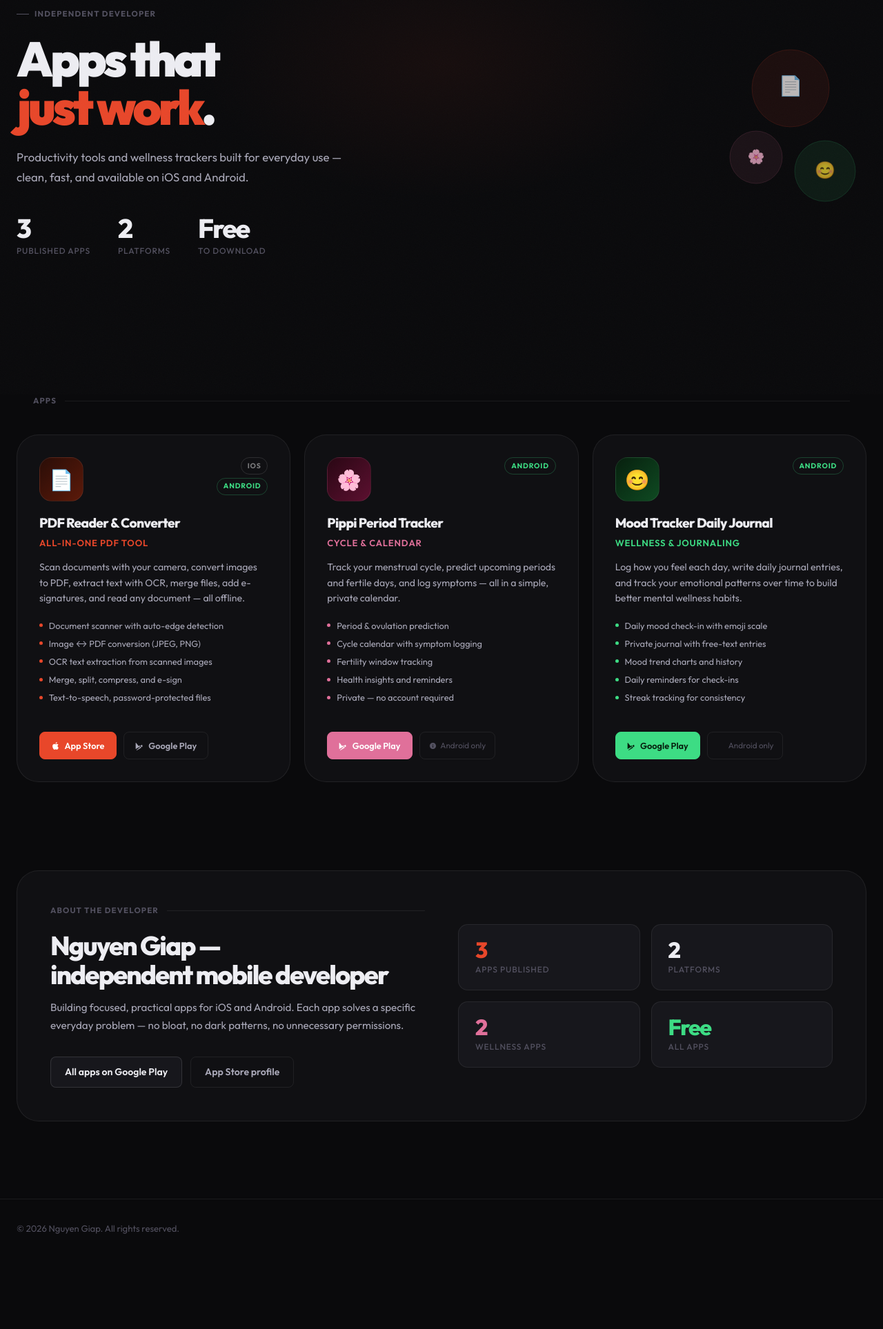
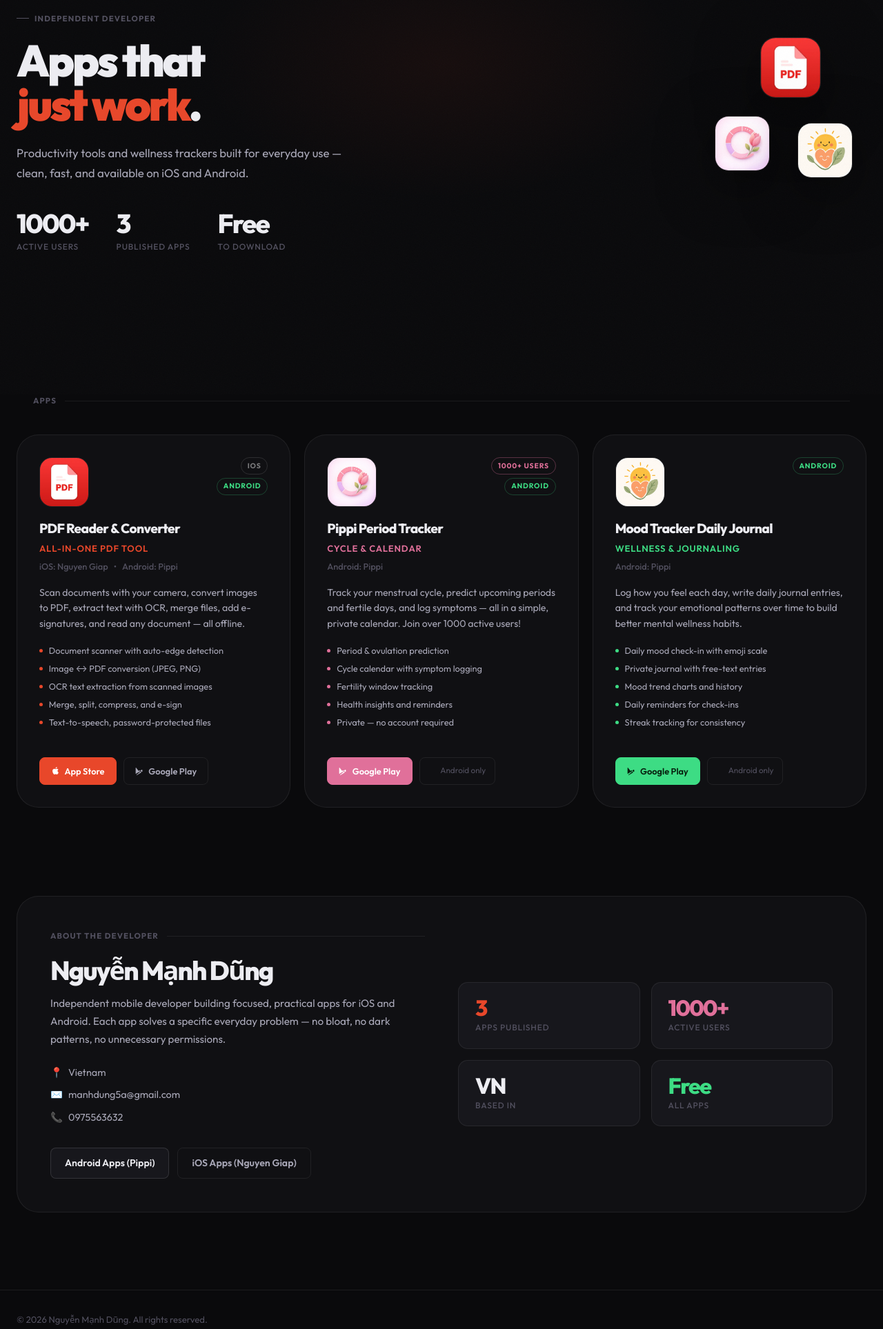
Before and after one commit to Manh-Dung/Manh-Dung.github.io, a plain HTML site: page index.html in a window 1280 px wide. Shown: the part 228-2155 px from the top of the page at 69% size. Before the commit the page ends 2052 px from the top, so only its background shows below. Drawn offline with Linux system fonts and the light colour scheme.

Commit message:
refactor: update personal branding, replace SVG orbs with image assets, and improve site layout

```diff
--- a/index.html
+++ b/index.html
@@ -3,9 +3,9 @@
 <head>
     <meta charset="UTF-8">
     <meta name="viewport" content="width=device-width, initial-scale=1.0">
-    <title>Nguyen Giap — Mobile Apps: PDF, Period Tracker & Mood Journal</title>
-    <meta name="description" content="Apps by Nguyen Giap. PDF Reader & Converter, Pippi Period Tracker, and Mood Tracker Daily Journal — productivity and wellness tools for iOS and Android.">
-    <meta property="og:title" content="Nguyen Giap — Mobile Apps">
+    <title>Nguyễn Mạnh Dũng — Mobile Apps: PDF, Period Tracker & Mood Journal</title>
+    <meta name="description" content="Apps by Nguyễn Mạnh Dũng. PDF Reader & Converter, Pippi Period Tracker, and Mood Tracker Daily Journal. Available on iOS and Android.">
+    <meta property="og:title" content="Nguyễn Mạnh Dũng — Mobile Apps">
     <meta property="og:description" content="PDF Reader & Converter, Pippi Period Tracker, Mood Tracker Daily Journal. Available on iOS and Android.">
     <meta property="og:type" content="website">
     <meta name="twitter:card" content="summary_large_image">
@@ -30,9 +30,7 @@
             --accent-dim: rgba(232,71,42,0.14);
             --accent-glow:rgba(232,71,42,0.22);
             --green:      #3ddc84;
-            --green-dim:  rgba(61,220,132,0.12);
             --pink:       #e0709a;
-            --pink-dim:   rgba(224,112,154,0.12);
             --font:       'Outfit', system-ui, -apple-system, sans-serif;
             --max-w:      1240px;
             --r-sm:       8px;
@@ -121,8 +119,8 @@
         }
         .hero-tag span { width:18px; height:1px; background:var(--fg-3); display:inline-block; }
         .hero-h1 {
-            font-size:clamp(2.8rem,5.5vw,5rem);
-            font-weight:900; letter-spacing:-.06em; line-height:1;
+            font-size:clamp(2.8rem,5vw,4.5rem);
+            font-weight:900; letter-spacing:-.05em; line-height:1;
             color:var(--fg); margin-bottom:1.5rem; text-wrap:balance;
         }
         .hero-h1 b { font-weight:900; color:var(--accent); }
@@ -137,7 +135,15 @@
         .hero-count-label { font-size:.75rem; color:var(--fg-3); margin-top:.25rem; font-weight:500; text-transform:uppercase; letter-spacing:.07em; }
 
         .hero-orbs { position:relative; width:220px; flex-shrink:0; }
-        .hero-orbs svg { display:block; }
+        .hero-orbs img {
+            width: 80px; height: 80px; border-radius: 20px;
+            position: absolute; object-fit: cover;
+            border: 1px solid rgba(255,255,255,0.1);
+            filter: drop-shadow(0 20px 40px rgba(0,0,0,0.5));
+        }
+        .hero-orbs .orb-1 { top: 0; left: 70px; transform: scale(1.1); }
+        .hero-orbs .orb-2 { top: 110px; left: 0px; }
+        .hero-orbs .orb-3 { top: 120px; left: 120px; }
 
         /* Ambient glow */
         .hero::before {
@@ -200,13 +206,11 @@
 
         .app-card-top { position:relative; z-index:1; display:flex; align-items:flex-start; justify-content:space-between; gap:1rem; }
         .app-icon-wrap {
-            width:64px; height:64px; border-radius:18px; flex-shrink:0; overflow:hidden;
-            display:flex; align-items:center; justify-content:center; font-size:1.8rem;
+            width:72px; height:72px; border-radius:18px; flex-shrink:0; overflow:hidden;
+            display:flex; align-items:center; justify-content:center;
             border:1px solid var(--border);
         }
-        .app-icon-wrap.pdf    { background:linear-gradient(135deg,#2a0d07,#5c1a0a); }
-        .app-icon-wrap.period { background:linear-gradient(135deg,#2a0714,#5c1030); }
-        .app-icon-wrap.mood   { background:linear-gradient(135deg,#07200e,#0f4a22); }
+        .app-icon-wrap img { width: 100%; height: 100%; object-fit: cover; }
 
         .app-platform-badges { display:flex; flex-direction:column; align-items:flex-end; gap:.3rem; }
         .app-plat {
@@ -215,6 +219,7 @@
         }
         .app-plat.ios    { border-color:rgba(255,255,255,.12); color:rgba(255,255,255,.45); }
         .app-plat.android{ border-color:rgba(61,220,132,.25); color:var(--green); }
+        .app-plat.highlight { border-color:rgba(224,112,154,.35); color:var(--pink); }
 
         .app-card-body { position:relative; z-index:1; flex:1; }
         .app-name {
@@ -225,6 +230,11 @@
             font-size:.82rem; font-weight:600; letter-spacing:.06em; text-transform:uppercase;
             margin-bottom:.85rem;
         }
+        .app-publisher {
+            font-size: .8rem; color: var(--fg-3); font-weight: 500;
+            display: flex; gap: 0.5rem; margin-top: -0.5rem; margin-bottom: 1rem;
+        }
+
         .app-tagline.pdf    { color:var(--accent); }
         .app-tagline.period { color:var(--pink); }
         .app-tagline.mood   { color:var(--green); }
@@ -265,7 +275,6 @@
         }
         .app-link.ghost:hover { background:rgba(255,255,255,.05); border-color:var(--border-hover); color:var(--fg); }
 
-        /* iOS only tag */
         .app-ios-note {
             font-size:.73rem; color:var(--fg-3); padding:.45rem .8rem;
             border:1px solid var(--border); border-radius:var(--r-sm);
@@ -287,7 +296,16 @@
             font-size:clamp(1.6rem,3vw,2.4rem); font-weight:800; letter-spacing:-.05em; line-height:1.1;
             margin-bottom:.85rem; text-wrap:balance;
         }
-        .dev-desc { font-size:.95rem; color:var(--fg-2); line-height:1.7; margin-bottom:2rem; }
+        .dev-desc { font-size:.95rem; color:var(--fg-2); line-height:1.7; margin-bottom:1.5rem; }
+        .dev-contact {
+            list-style: none; display: flex; flex-direction: column; gap: 0.6rem; margin-bottom: 2rem;
+            font-size: .9rem; color: var(--fg-2);
+        }
+        .dev-contact li { display: flex; align-items: center; gap: 0.5rem; }
+        .dev-contact span { color: var(--fg-3); }
+        .dev-contact a { color: var(--fg-2); text-decoration: none; }
+        .dev-contact a:hover { color: var(--fg); }
+
         .dev-links { display:flex; gap:.75rem; flex-wrap:wrap; }
         .dev-link {
             display:inline-flex; align-items:center; gap:.4rem;
@@ -368,17 +386,17 @@
 
     <nav aria-label="Site navigation">
         <div class="nav-inner">
-            <a href="/" class="nav-brand" aria-label="Nguyen Giap apps home">
-                <div class="nav-avatar" aria-hidden="true">NG</div>
+            <a href="/" class="nav-brand" aria-label="Nguyễn Mạnh Dũng apps home">
+                <div class="nav-avatar" aria-hidden="true">ND</div>
                 <div>
-                    <div class="nav-name">Nguyen Giap</div>
+                    <div class="nav-name">Nguyễn Mạnh Dũng</div>
                     <div class="nav-sub">Mobile Developer</div>
                 </div>
             </a>
             <a href="https://play.google.com/store/apps/dev?id=8268045918209277975"
                class="nav-store-link" target="_blank" rel="noopener noreferrer">
                 <svg width="14" height="14" viewBox="0 0 24 24" fill="currentColor" aria-hidden="true"><path d="M3.18 23.76c.33.18.7.22 1.05.1l12.3-7.1-2.63-2.63-10.72 9.63zm-1.41-20.3C1.46 3.93 1.25 4.5 1.25 5.2v13.6c0 .7.21 1.27.52 1.74l.1.09 7.62-7.62v-.18l-7.72-9.37zm17.44 6.91l-2.18-1.26-2.94 2.95 2.94 2.95 2.2-1.27c.63-.36.63-1.01 0-1.37zm-15.45 8.68 10.36-5.98-2.63-2.64-7.73 8.62z"/></svg>
-                Google Play
+                Pippi on Google Play
             </a>
         </div>
     </nav>
@@ -398,12 +416,12 @@
                     </p>
                     <div class="hero-counts reveal d3">
                         <div>
+                            <div class="hero-count-val">1000+</div>
+                            <div class="hero-count-label">Active Users</div>
+                        </div>
+                        <div>
                             <div class="hero-count-val">3</div>
                             <div class="hero-count-label">Published apps</div>
-                        </div>
-                        <div>
-                            <div class="hero-count-val">2</div>
-                            <div class="hero-count-label">Platforms</div>
                         </div>
                         <div>
                             <div class="hero-count-val">Free</div>
@@ -412,16 +430,13 @@
                     </div>
                 </div>
 
-                <!-- Decorative SVG orbs -->
+                <!-- Decorative Orbs with App Icons -->
                 <div class="hero-orbs" aria-hidden="true">
-                    <svg width="220" height="260" viewBox="0 0 220 260" fill="none" xmlns="http://www.w3.org/2000/svg">
-                        <circle cx="110" cy="70" r="56" fill="rgba(232,71,42,0.08)" stroke="rgba(232,71,42,0.15)" stroke-width="1"/>
-                        <circle cx="60" cy="170" r="38" fill="rgba(224,112,154,0.08)" stroke="rgba(224,112,154,0.15)" stroke-width="1"/>
-                        <circle cx="160" cy="190" r="44" fill="rgba(61,220,132,0.08)" stroke="rgba(61,220,132,0.15)" stroke-width="1"/>
-                        <text x="110" y="76" text-anchor="middle" fill="rgba(232,71,42,0.7)" font-size="28">📄</text>
-                        <text x="60" y="176" text-anchor="middle" fill="rgba(224,112,154,0.7)" font-size="20">🌸</text>
-                        <text x="160" y="197" text-anchor="middle" fill="rgba(61,220,132,0.7)" font-size="24">😊</text>
-                    </svg>
+                    <div style="position:relative; width:220px; height:260px;">
+                        <img src="assets/pdf-icon.webp" class="orb-1" alt="PDF Icon">
+                        <img src="assets/period-icon.png" class="orb-2" alt="Period Icon">
+                        <img src="assets/mood-icon.jpg" class="orb-3" alt="Mood Icon">
+                    </div>
                 </div>
             </div>
         </section>
@@ -438,7 +453,9 @@
                 ====================== -->
                 <article class="app-card pdf reveal" aria-label="PDF Reader & Converter app">
                     <div class="app-card-top">
-                        <div class="app-icon-wrap pdf" aria-hidden="true">📄</div>
+                        <div class="app-icon-wrap pdf" aria-hidden="true">
+                            <img src="assets/pdf-icon.webp" alt="PDF Reader Icon">
+                        </div>
                         <div class="app-platform-badges">
                             <span class="app-plat ios">iOS</span>
                             <span class="app-plat android">Android</span>
@@ -447,6 +464,9 @@
                     <div class="app-card-body">
                         <h2 class="app-name">PDF Reader &amp; Converter</h2>
                         <p class="app-tagline pdf">All-in-one PDF tool</p>
+                        <div class="app-publisher">
+                            <span>iOS: Nguyen Giap</span> &bull; <span>Android: Pippi</span>
+                        </div>
                         <p class="app-desc">
                             Scan documents with your camera, convert images to PDF, extract text with OCR, merge files, add e-signatures, and read any document — all offline.
                         </p>
@@ -479,16 +499,22 @@
                 ====================== -->
                 <article class="app-card period reveal d1" aria-label="Pippi Period Tracker app">
                     <div class="app-card-top">
-                        <div class="app-icon-wrap period" aria-hidden="true">🌸</div>
+                        <div class="app-icon-wrap period" aria-hidden="true">
+                            <img src="assets/period-icon.png" alt="Period Tracker Icon">
+                        </div>
                         <div class="app-platform-badges">
+                            <span class="app-plat highlight">1000+ Users</span>
                             <span class="app-plat android">Android</span>
                         </div>
                     </div>
                     <div class="app-card-body">
                         <h2 class="app-name">Pippi Period Tracker</h2>
                         <p class="app-tagline period">Cycle &amp; calendar</p>
+                        <div class="app-publisher">
+                            <span>Android: Pippi</span>
+                        </div>
                         <p class="app-desc">
-                            Track your menstrual cycle, predict upcoming periods and fertile days, and log symptoms — all in a simple, private calendar.
+                            Track your menstrual cycle, predict upcoming periods and fertile days, and log symptoms — all in a simple, private calendar. Join over 1000 active users!
                         </p>
                         <ul class="app-features" aria-label="Key features">
                             <li class="app-feature"><span class="app-feature-dot period" aria-hidden="true"></span>Period &amp; ovulation prediction</li>
@@ -506,7 +532,7 @@
                             Google Play
                         </a>
                         <span class="app-ios-note" aria-label="Android only">
-                            <svg width="11" height="11" viewBox="0 0 24 24" fill="currentColor" aria-hidden="true"><path d="M12 2C6.48 2 2 6.48 2 12s4.48 10 10 10 10-4.48 10-10S17.52 2 12 2zm1 15h-2v-6h2v6zm0-8h-2V7h2v2z"/></svg>
+                            <svg width="11" height="11" viewBox="0 0 24 24" fill="currentColor" aria-hidden="true"><path d="M12 2C6.48 2 2 6.48 2s4.48 10 10 10 10-4.48 10-10S17.52 2 12 2zm1 15h-2v-6h2v6zm0-8h-2V7h2v2z"/></svg>
                             Android only
                         </span>
                     </div>
@@ -517,7 +543,9 @@
                 ====================== -->
                 <article class="app-card mood reveal d2" aria-label="Mood Tracker Daily Journal app">
                     <div class="app-card-top">
-                        <div class="app-icon-wrap mood" aria-hidden="true">😊</div>
+                        <div class="app-icon-wrap mood" aria-hidden="true">
+                            <img src="assets/mood-icon.jpg" alt="Mood Tracker Icon">
+                        </div>
                         <div class="app-platform-badges">
                             <span class="app-plat android">Android</span>
                         </div>
@@ -525,6 +553,9 @@
                     <div class="app-card-body">
                         <h2 class="app-name">Mood Tracker Daily Journal</h2>
                         <p class="app-tagline mood">Wellness &amp; journaling</p>
+                        <div class="app-publisher">
+                            <span>Android: Pippi</span>
+                        </div>
                         <p class="app-desc">
                             Log how you feel each day, write daily journal entries, and track your emotional patterns over time to build better mental wellness habits.
                         </p>
@@ -558,18 +589,23 @@
             <div class="dev-card reveal">
                 <div>
                     <p class="section-label" style="margin-bottom:1.25rem">About the developer</p>
-                    <h2 class="dev-h2">Nguyen Giap —<br>independent mobile developer</h2>
+                    <h2 class="dev-h2">Nguyễn Mạnh Dũng</h2>
                     <p class="dev-desc">
-                        Building focused, practical apps for iOS and Android. Each app solves a specific everyday problem — no bloat, no dark patterns, no unnecessary permissions.
+                        Independent mobile developer building focused, practical apps for iOS and Android. Each app solves a specific everyday problem — no bloat, no dark patterns, no unnecessary permissions.
                     </p>
+                    <ul class="dev-contact">
+                        <li><span>📍</span> Vietnam</li>
+                        <li><span>✉️</span> <a href="mailto:manhdung5a@gmail.com">manhdung5a@gmail.com</a></li>
+                        <li><span>📞</span> <a href="tel:0975563632">0975563632</a></li>
+                    </ul>
                     <div class="dev-links">
                         <a href="https://play.google.com/store/apps/dev?id=8268045918209277975"
                            class="dev-link primary" target="_blank" rel="noopener noreferrer">
-                            All apps on Google Play
+                            Android Apps (Pippi)
                         </a>
                         <a href="https://apps.apple.com/us/developer/nguyen-giap/id6773779077"
                            class="dev-link" target="_blank" rel="noopener noreferrer">
-                            App Store profile
+                            iOS Apps (Nguyen Giap)
                         </a>
                     </div>
                 </div>
@@ -579,12 +615,12 @@
                         <div class="dev-stat-label">Apps published</div>
                     </div>
                     <div class="dev-stat">
-                        <div class="dev-stat-val white">2</div>
-                        <div class="dev-stat-label">Platforms</div>
+                        <div class="dev-stat-val pink">1000+</div>
+                        <div class="dev-stat-label">Active Users</div>
                     </div>
                     <div class="dev-stat">
-                        <div class="dev-stat-val pink">2</div>
-                        <div class="dev-stat-label">Wellness apps</div>
+                        <div class="dev-stat-val white">VN</div>
+                        <div class="dev-stat-label">Based In</div>
                     </div>
                     <div class="dev-stat">
                         <div class="dev-stat-val green">Free</div>
@@ -598,7 +634,7 @@
 
     <footer>
         <div class="footer-inner">
-            <p class="footer-copy">&copy; 2026 Nguyen Giap. All rights reserved.</p>
+            <p class="footer-copy">&copy; 2026 Nguyễn Mạnh Dũng. All rights reserved.</p>
             <nav class="footer-nav" aria-label="Footer links">
                 <a href="#apps">Apps</a>
                 <a href="#about">About</a>
```
Also changed, not shown: assets/mood-icon.jpg (added), assets/pdf-icon.webp (added), assets/period-icon.png (added).
